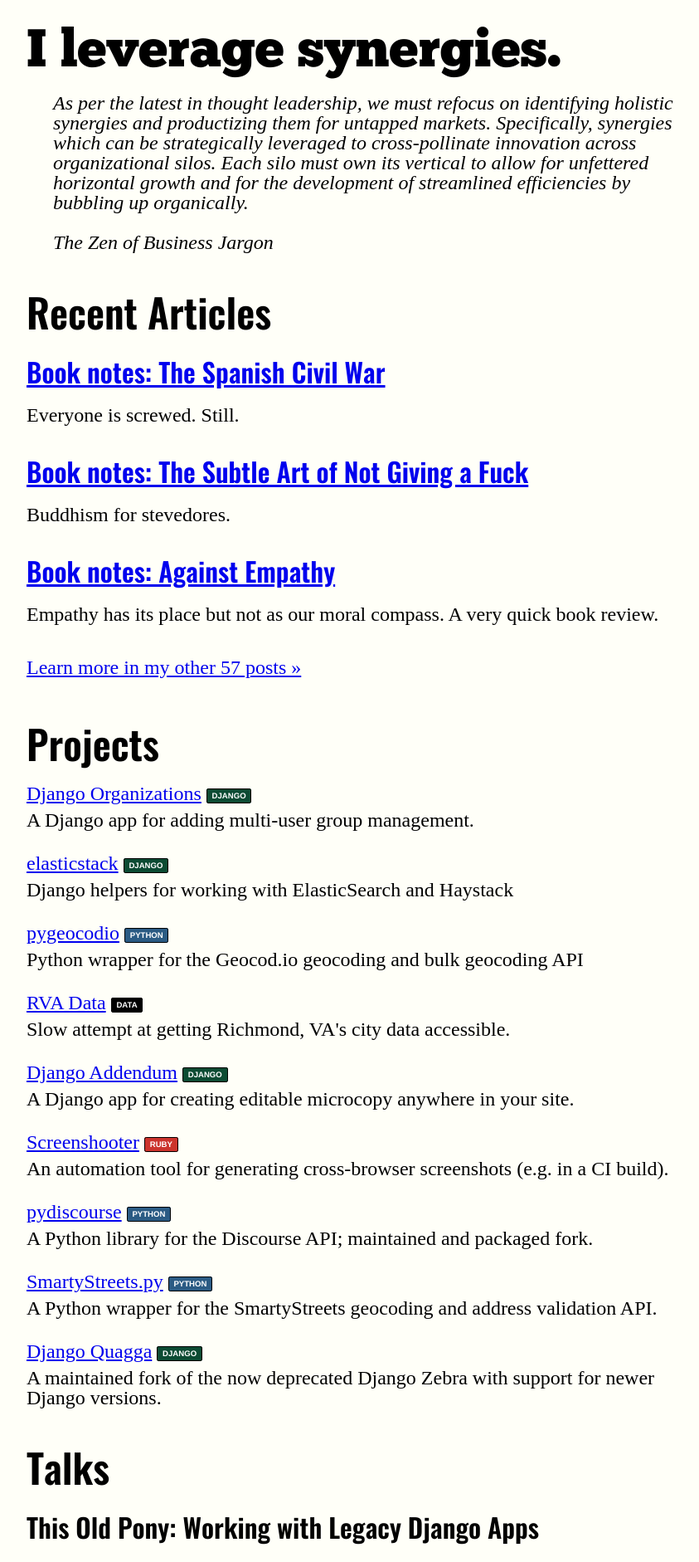
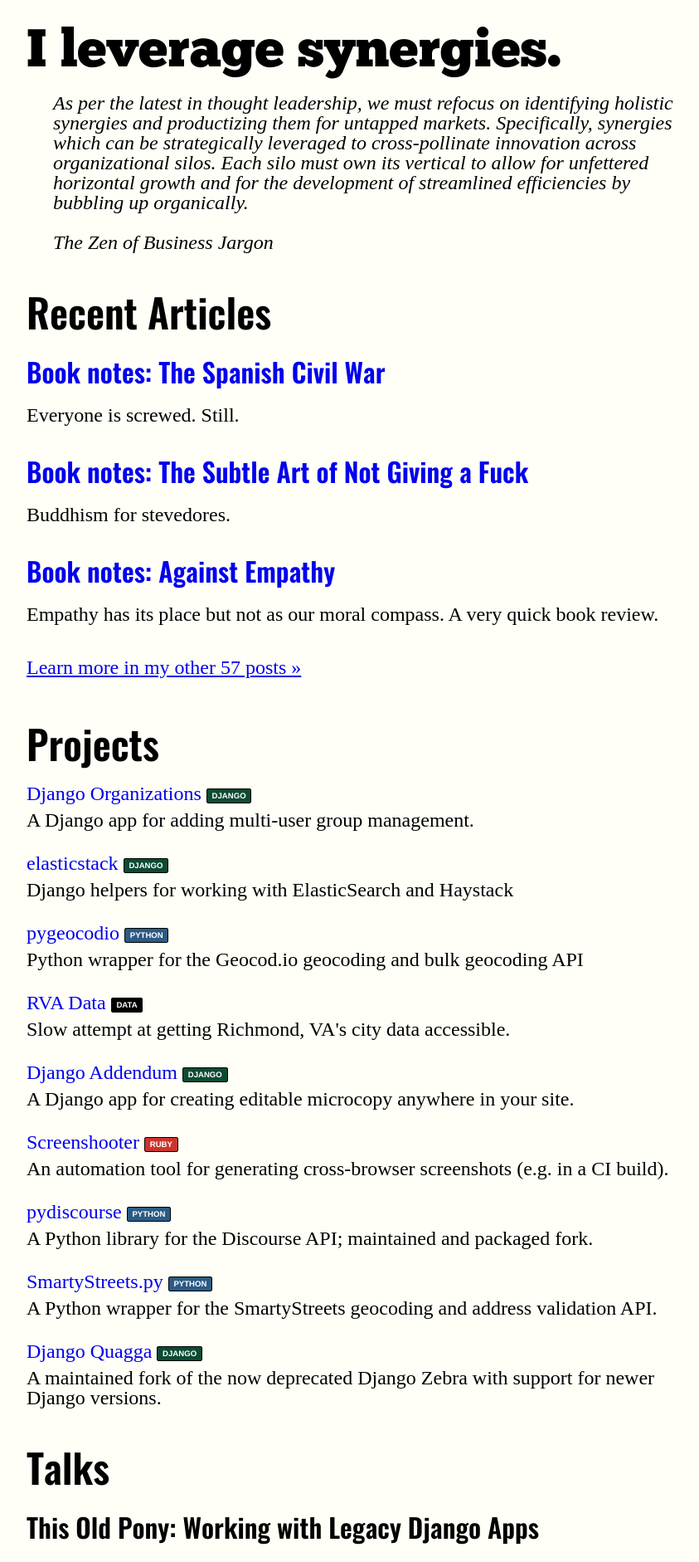
Before and after one commit to bennylope/bennylope.github.com, a Jekyll site: the page built from index.html, in a window 1280 px wide. Shown: the top 1882 px of the page at 83% size, without its empty margins (208-1051 px from the left). Built offline with Jekyll 4.4.1, drawn with Linux system fonts in a browser that asks for light colours; some web fonts are replaced; the list of posts is cut into pages by our own code; comment, search, counter and statistics services are not loaded; some of the changed text lies outside the part shown; grey boxes are pictures that could not be loaded.

Commit message:
Additional formatting

```diff
--- a/css/simple.css
+++ b/css/simple.css
@@ -12,6 +12,22 @@
     font-weight: 600;
     /*src: local('Oswald SemiBold'), local('Oswald-SemiBold'), url(https://fonts.gstatic.com/s/oswald/v16/TK3hWkUHHAIjg75-xhsTus9CAZek1w.woff2) format('woff2');*/
     src: local('Oswald SemiBold'), local('Oswald-SemiBold'), url(fonts/oswald-semibold.woff2) format('woff2');
+    unicode-range: U+0000-00FF, U+0131, U+0152-0153, U+02BB-02BC, U+02C6, U+02DA, U+02DC, U+2000-206F, U+2074, U+20AC, U+2122, U+2191, U+2193, U+2212, U+2215, U+FEFF, U+FFFD;
+}
+
+@font-face {
+    font-family: 'Oswald';
+    font-style: normal;
+    font-weight: 400;
+    src: local('Oswald Regular'), local('Oswald-Regular'), url(https://fonts.gstatic.com/s/oswald/v16/TK3iWkUHHAIjg752GT8Gl-1PKw.woff2) format('woff2');
+    unicode-range: U+0000-00FF, U+0131, U+0152-0153, U+02BB-02BC, U+02C6, U+02DA, U+02DC, U+2000-206F, U+2074, U+20AC, U+2122, U+2191, U+2193, U+2212, U+2215, U+FEFF, U+FFFD;
+}
+
+@font-face {
+    font-family: 'Oswald';
+    font-style: normal;
+    font-weight: 300;
+    src: local('Oswald Light'), local('Oswald-Light'), url(https://fonts.gstatic.com/s/oswald/v16/TK3hWkUHHAIjg75-sh0Tus9CAZek1w.woff2) format('woff2');
     unicode-range: U+0000-00FF, U+0131, U+0152-0153, U+02BB-02BC, U+02C6, U+02DA, U+02DC, U+2000-206F, U+2074, U+20AC, U+2122, U+2191, U+2193, U+2212, U+2215, U+FEFF, U+FFFD;
 }
 
@@ -55,6 +71,9 @@
     font-weight: 800;
 }
 
+h2 a, h3 a {
+    text-decoration: none;
+}
 
 
 /**
@@ -65,6 +84,11 @@
 
 dt {
     margin: 1.5rem 0 0.5rem 0;
+    font-family: Oswald;
+    font-weight: 400;
+}
+dt a {
+    text-decoration: none;
 }
 dd {
     margin: 0.5rem 0 1.75rem 0;
@@ -103,7 +127,7 @@
     overflow-x:scroll;
 }
 
-aside {
+aside, .aside {
     line-height: 1.8rem;
     padding: 1rem 2rem 1.5rem 2rem;
     margin: 2rem 0;
@@ -141,11 +165,9 @@
 }
 
 div#banner a {
-    font-family: Oswald !important;
+    font-family: Oswald;
     border-bottom: 2px solid #2b5b84;
     font-weight: 300;
-}
-div#banner a {
     text-decoration: none;
 }
 
--- a/index.html
+++ b/index.html
@@ -83,8 +83,10 @@
         <h2>Talks</h2>
         {% for talk in site.data.talks %}
             <h3>{{ talk.title }}</h3>
+        <div class="aside">
         <p>{{ talk.description }}</p>
         <p><a href="{{ talk.slides }}">Slides</a>, <a href="https://www.youtube.com/watch?v={{ talk.youtubeId }}">Video</a></p>
+        </div>
         {% endfor %}
     </section>
 
@@ -92,10 +94,11 @@
 
     <section class="about">
     <h2>About</h2>
-    <p>This is the homepage of Ben Lopatin, aka bennylope. I'm co-founder, principal consultant, and lead Pythonista at <a href="https://wellfire.co">Wellfire Interactive</a>,
-    a DC-based web development agency. We've been using Django to build
-    successful business platform applications and beautiful web sites for over
-    6 years running now.
-    We love solving people's business problems with them, so if you're building or rebuilding on the web
-    <a href="https://wellfire.co/contact/">contact us</a>.</p>
+        <p>This is the homepage of Ben Lopatin, aka bennylope. I help businesses with Django sites get the most from their investment beyond launch day.</p>
+        <p>
+
+        I'm co-founder, principal consultant, and lead Pythonista at <a href="https://wellfire.co">Wellfire Interactive</a>,
+    a DC-based Django consulting and development shop, and we specialize in working with existing Django
+            projects.
+    <a href="https://wellfire.co/contact/">Contact us!</a></p>
     </section>
```
